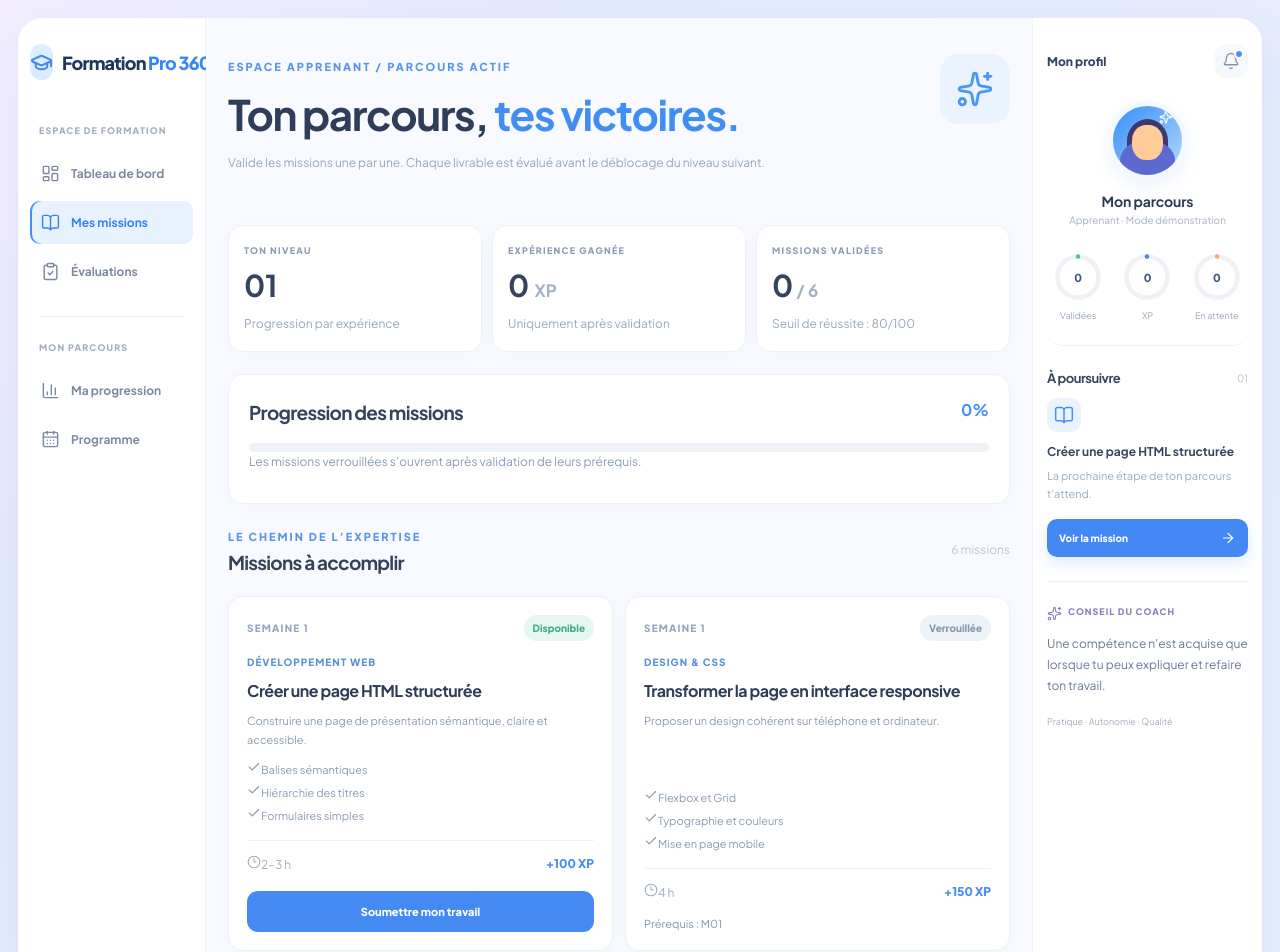
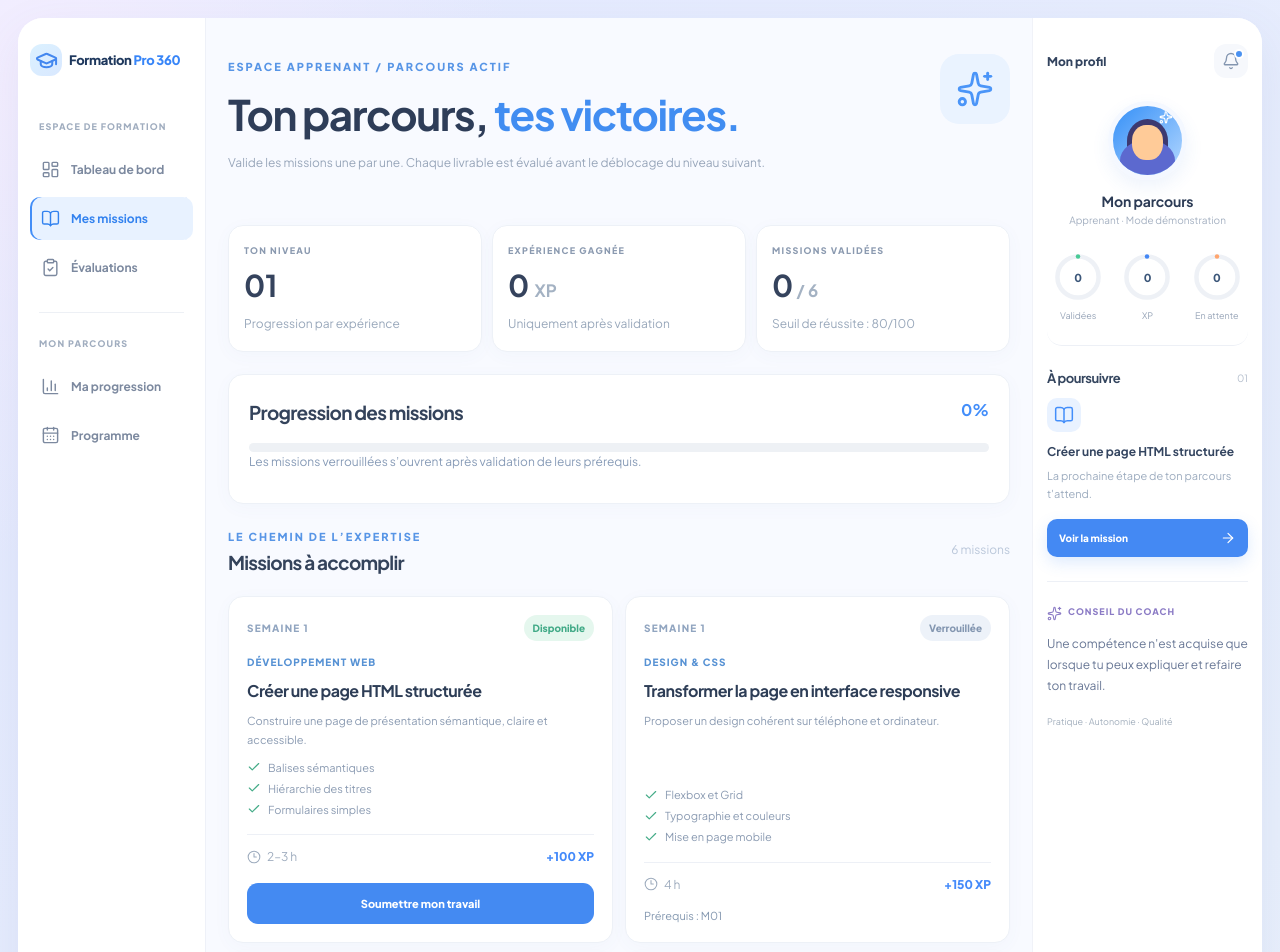
Before and after one commit to Zenethis-CMR/formation-pro-360, a Next.js app: page /apprenant in a window 1280 px wide. Shown: the top 952 px of the page. Built offline with nearby package versions, Linux system fonts and the light colour scheme.

Commit message:
style: refine Google font branding and Lucide icon alignment

```diff
--- a/src/app/premium.css
+++ b/src/app/premium.css
@@ -210,3 +210,19 @@ button,a,input,textarea,select { -webkit-tap-highlight-color:transparent; }
   .academy-content .mission-grid,.academy-content .review-card{grid-template-columns:1fr}
 }
 @media(prefers-reduced-motion:reduce){*,*:before,*:after{scroll-behavior:auto!important;transition:none!important}}
+
+
+/* Typography and Lucide icon refinements */
+.academy-brand{font-size:13px;letter-spacing:-.35px;gap:7px}
+.brand-flower{width:32px;height:32px;flex:none}
+.brand-flower svg,.metric-icon svg,.academy-goal-icon svg,.rail-heading-icon svg,.rail-next-icon svg{display:block}
+.profile-avatar>span svg{display:block}
+.academy-info-note>svg{flex:none;margin-top:1px;color:#6e9bda}
+.academy-card-heading>svg{color:#79a6e4;flex:none}
+.art-code-card>span svg{display:block}
+.academy-content .objective-list li{display:flex;align-items:center;gap:7px}
+.academy-content .objective-list li svg{color:#45ac88;flex:none}
+.meta-duration{display:inline-flex;align-items:center;gap:6px}
+.academy-content .external-link{display:inline-flex;align-items:center;gap:5px}
+.academy-content .empty-state>span{display:inline-flex}
+.sidebar-ad a>svg{flex:none}
```
